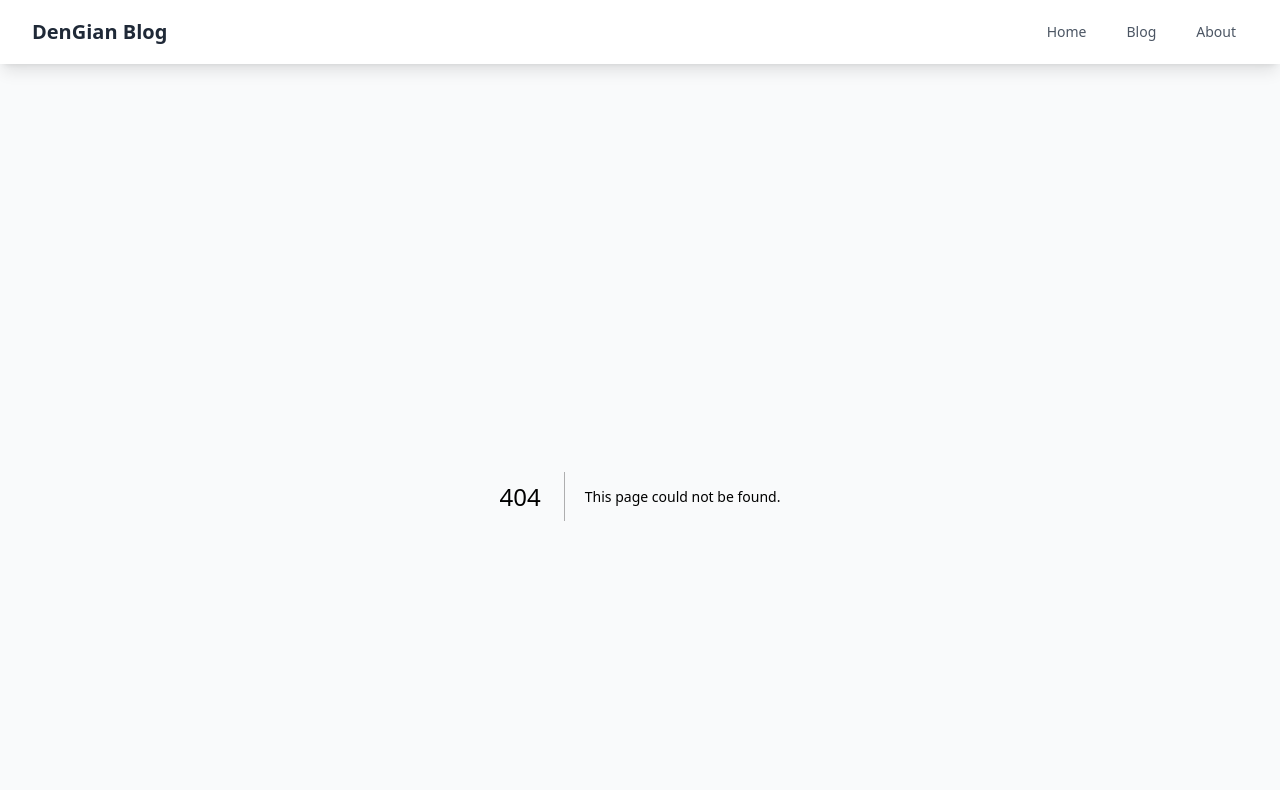
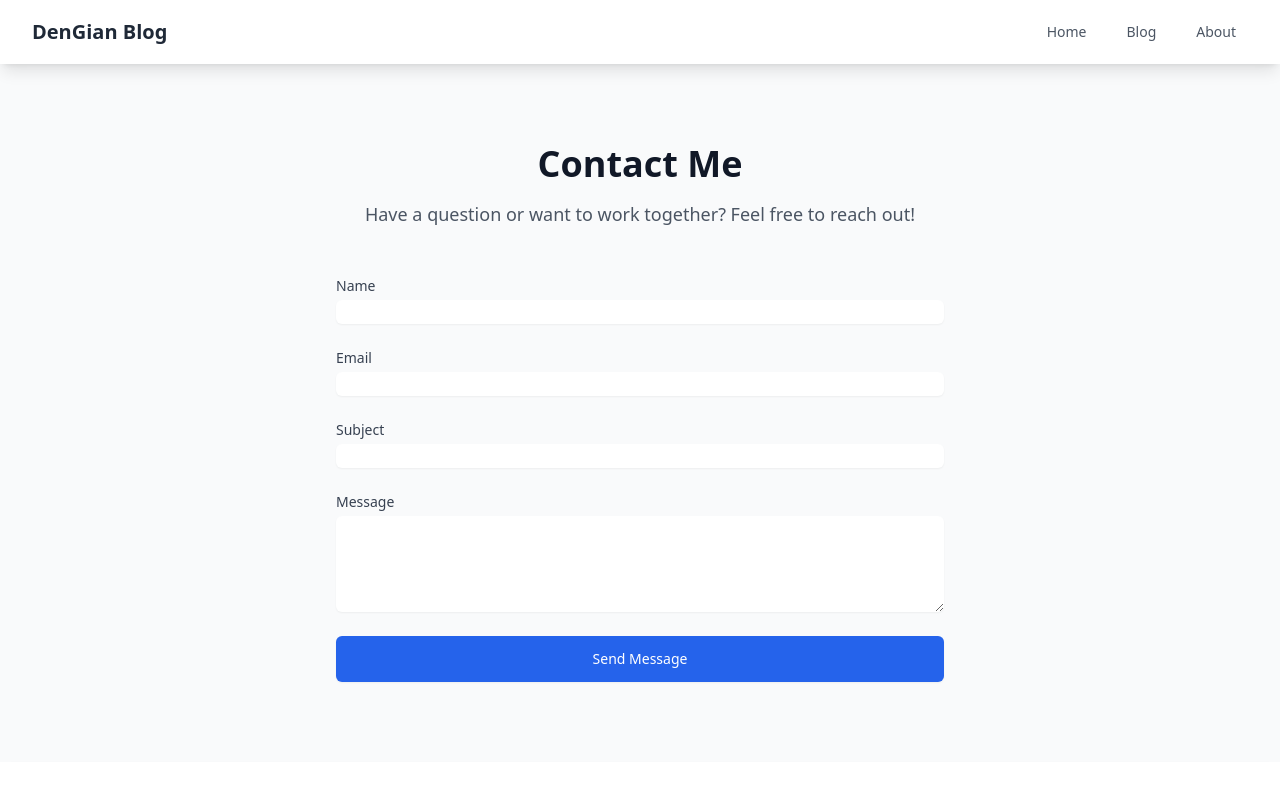
Before and after one commit to DenGian/blog, a Next.js app: page /contact in a window 1280 px wide. Before the commit this address had no page. Shown: the top 790 px of the page. Built offline with nearby package versions, Linux system fonts and the light colour scheme.

Commit message:
Add contact page

```diff
--- /dev/null
+++ b/src/pages/contact/index.tsx
@@ -0,0 +1,166 @@
+import { useState, FormEvent } from 'react';
+import emailjs from '@emailjs/browser';
+
+export default function ContactPage() {
+    const [formData, setFormData] = useState({
+        name: '',
+        email: '',
+        subject: '',
+        message: ''
+    });
+    const [status, setStatus] = useState<'idle' | 'sending' | 'success' | 'error'>('idle');
+
+    const handleSubmit = async (e: FormEvent<HTMLFormElement>) => {
+        e.preventDefault();
+        setStatus('sending');
+
+        try {
+            await emailjs.send(
+                process.env.NEXT_PUBLIC_EMAILJS_SERVICE_ID!,
+                process.env.NEXT_PUBLIC_EMAILJS_TEMPLATE_ID!,
+                {
+                    from_name: formData.name,
+                    from_email: formData.email,
+                    subject: formData.subject,
+                    message: formData.message,
+                    to_name: process.env.NEXT_PUBLIC_EMAILJS_PUBLIC_NAME,
+                },
+                process.env.NEXT_PUBLIC_EMAILJS_PUBLIC_KEY
+            );
+
+            setStatus('success');
+            setFormData({ name: '', email: '', subject: '', message: '' });
+
+            // Reset success message after 5 seconds
+            setTimeout(() => setStatus('idle'), 5000);
+        } catch (error) {
+            console.error('Failed to send email:', error);
+            setStatus('error');
+        }
+    };
+
+    return (
+        <div className="max-w-2xl mx-auto px-4 sm:px-6 lg:px-8 py-12">
+            <div className="text-center mb-12">
+                <h1 className="text-4xl font-bold text-gray-900 mb-4">Contact Me</h1>
+                <p className="text-lg text-gray-600">
+                    Have a question or want to work together? Feel free to reach out!
+                </p>
+            </div>
+
+            <form onSubmit={handleSubmit} className="space-y-6">
+                {/* Name Input */}
+                <div>
+                    <label htmlFor="name" className="block text-sm font-medium text-gray-700">
+                        Name
+                    </label>
+                    <input
+                        type="text"
+                        id="name"
+                        name="name"
+                        required
+                        value={formData.name}
+                        onChange={(e) => setFormData(prev => ({ ...prev, name: e.target.value }))}
+                        className="mt-1 block w-full rounded-md border-gray-300 shadow-sm focus:border-blue-500 focus:ring-blue-500"
+                    />
+                </div>
+
+                {/* Email Input */}
+                <div>
+                    <label htmlFor="email" className="block text-sm font-medium text-gray-700">
+                        Email
+                    </label>
+                    <input
+                        type="email"
+                        id="email"
+                        name="email"
+                        required
+                        value={formData.email}
+                        onChange={(e) => setFormData(prev => ({ ...prev, email: e.target.value }))}
+                        className="mt-1 block w-full rounded-md border-gray-300 shadow-sm focus:border-blue-500 focus:ring-blue-500"
+                    />
+                </div>
+
+                {/* Subject Input */}
+                <div>
+                    <label htmlFor="subject" className="block text-sm font-medium text-gray-700">
+                        Subject
+                    </label>
+                    <input
+                        type="text"
+                        id="subject"
+                        name="subject"
+                        required
+                        value={formData.subject}
+                        onChange={(e) => setFormData(prev => ({ ...prev, subject: e.target.value }))}
+                        className="mt-1 block w-full rounded-md border-gray-300 shadow-sm focus:border-blue-500 focus:ring-blue-500"
+                    />
+                </div>
+
+                {/* Message Input */}
+                <div>
+                    <label htmlFor="message" className="block text-sm font-medium text-gray-700">
+                        Message
+                    </label>
+                    <textarea
+                        id="message"
+                        name="message"
+                        rows={4}
+                        required
+                        value={formData.message}
+                        onChange={(e) => setFormData(prev => ({ ...prev, message: e.target.value }))}
+                        className="mt-1 block w-full rounded-md border-gray-300 shadow-sm focus:border-blue-500 focus:ring-blue-500"
+                    />
+                </div>
+
+                {/* Submit Button */}
+                <div>
+                    <button
+                        type="submit"
+                        disabled={status === 'sending'}
+                        className={`w-full flex justify-center py-3 px-4 border border-transparent rounded-md shadow-sm text-sm font-medium text-white bg-blue-600 hover:bg-blue-700 focus:outline-none focus:ring-2 focus:ring-offset-2 focus:ring-blue-500 ${
+                            status === 'sending' ? 'opacity-75 cursor-not-allowed' : ''
+                        }`}
+                    >
+                        {status === 'sending' ? 'Sending...' : 'Send Message'}
+                    </button>
+                </div>
+
+                {/* Status Messages */}
+                {status === 'success' && (
+                    <div className="rounded-md bg-green-50 p-4">
+                        <div className="flex">
+                            <div className="flex-shrink-0">
+                                <svg className="h-5 w-5 text-green-400" viewBox="0 0 20 20" fill="currentColor">
+                                    <path fillRule="evenodd" d="M10 18a8 8 0 100-16 8 8 0 000 16zm3.707-9.293a1 1 0 00-1.414-1.414L9 10.586 7.707 9.293a1 1 0 00-1.414 1.414l2 2a1 1 0 001.414 0l4-4z" clipRule="evenodd" />
+                                </svg>
+                            </div>
+                            <div className="ml-3">
+                                <p className="text-sm font-medium text-green-800">
+                                    Message sent successfully!
+                                </p>
+                            </div>
+                        </div>
+                    </div>
+                )}
+
+                {status === 'error' && (
+                    <div className="rounded-md bg-red-50 p-4">
+                        <div className="flex">
+                            <div className="flex-shrink-0">
+                                <svg className="h-5 w-5 text-red-400" viewBox="0 0 20 20" fill="currentColor">
+                                    <path fillRule="evenodd" d="M10 18a8 8 0 100-16 8 8 0 000 16zM8.707 7.293a1 1 0 00-1.414 1.414L8.586 10l-1.293 1.293a1 1 0 101.414 1.414L10 11.414l1.293 1.293a1 1 0 001.414-1.414L11.414 10l1.293-1.293a1 1 0 00-1.414-1.414L10 8.586 8.707 7.293z" clipRule="evenodd" />
+                                </svg>
+                            </div>
+                            <div className="ml-3">
+                                <p className="text-sm font-medium text-red-800">
+                                    Failed to send message. Please try again.
+                                </p>
+                            </div>
+                        </div>
+                    </div>
+                )}
+            </form>
+        </div>
+    );
+}
```
